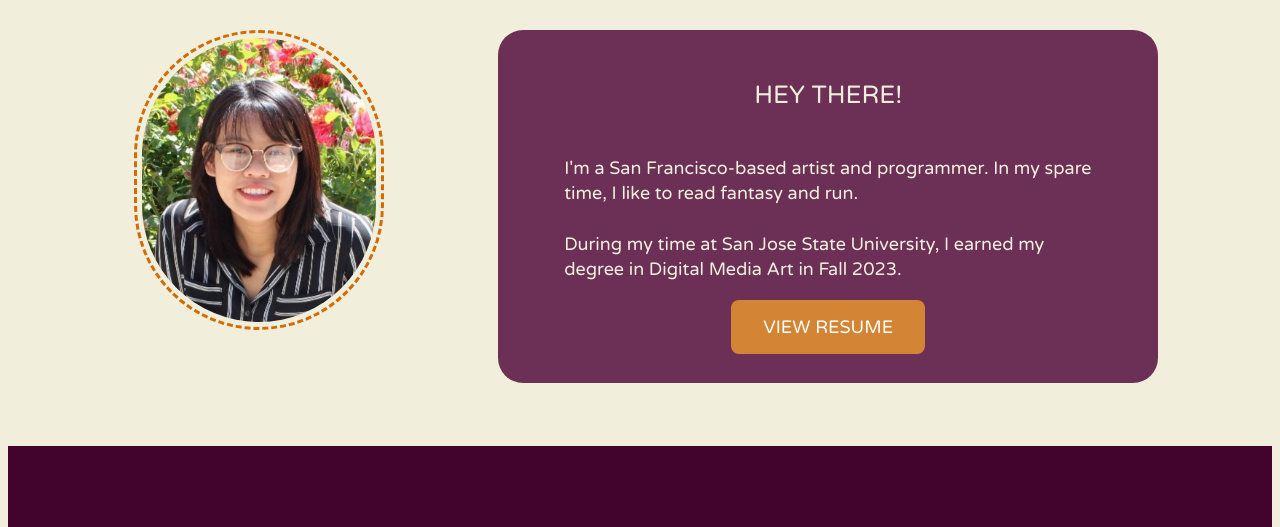
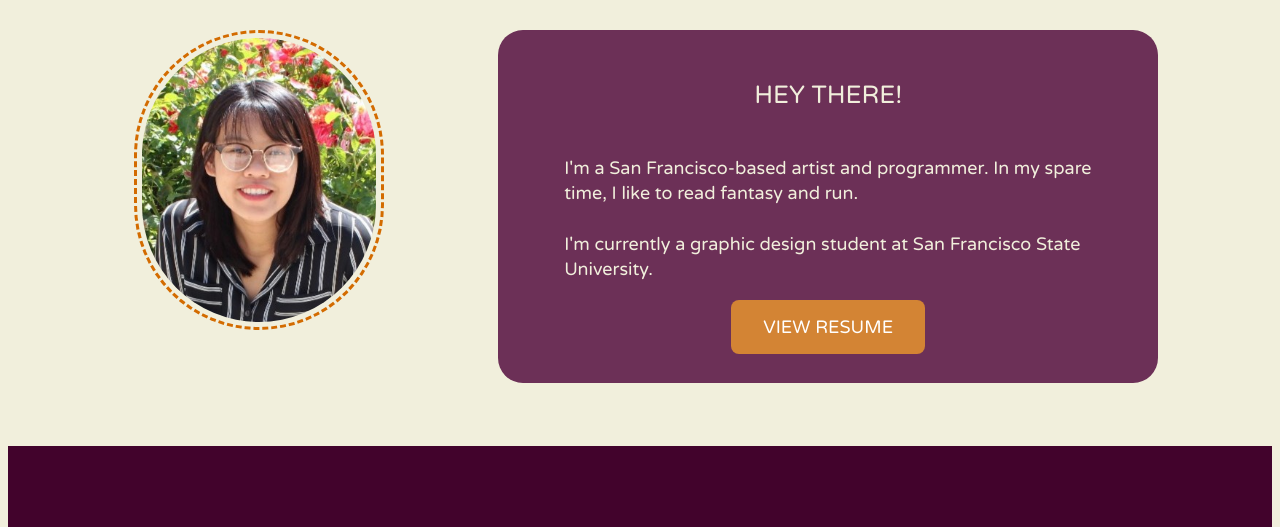
Before and after one commit to blueMothy06/portfolio-main, a plain HTML site: page pages/about.html in a window 1280 px wide. Shown: the part 106-633 px from the top of the page. Drawn offline with Linux system fonts and the light colour scheme.

Commit message:
small edits to update

```diff
--- a/pages/about.html
+++ b/pages/about.html
@@ -52,7 +52,8 @@
                     versions. -->
                     <br>
                     <br>
-                    During my time at San Jose State University, I earned my degree in Digital Media Art in Fall 2023.
+                    <!-- During my time at San Jose State University, I earned my degree in Digital Media Art in Fall 2023. -->
+                    I'm currently a graphic design student at San Francisco State University.
                 </p>
 
 
```
Also changed, not shown: 1 other file.
